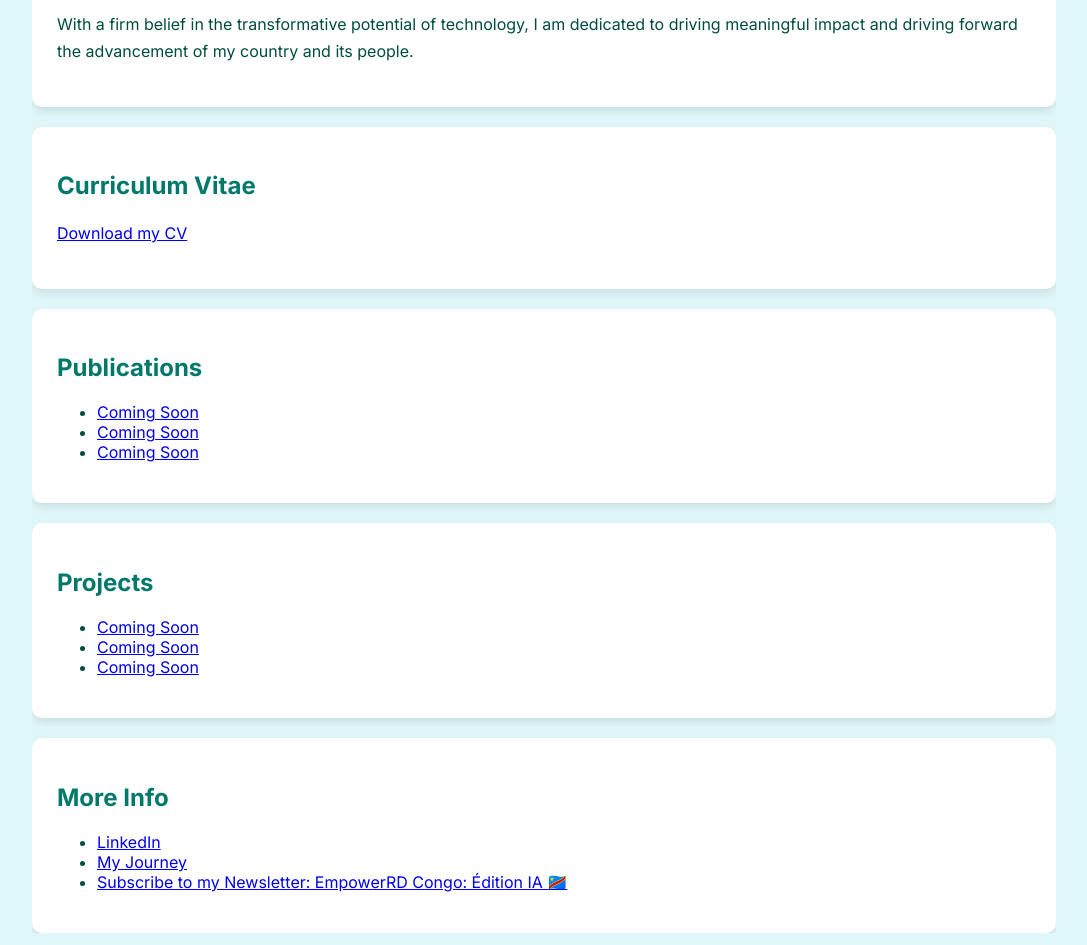
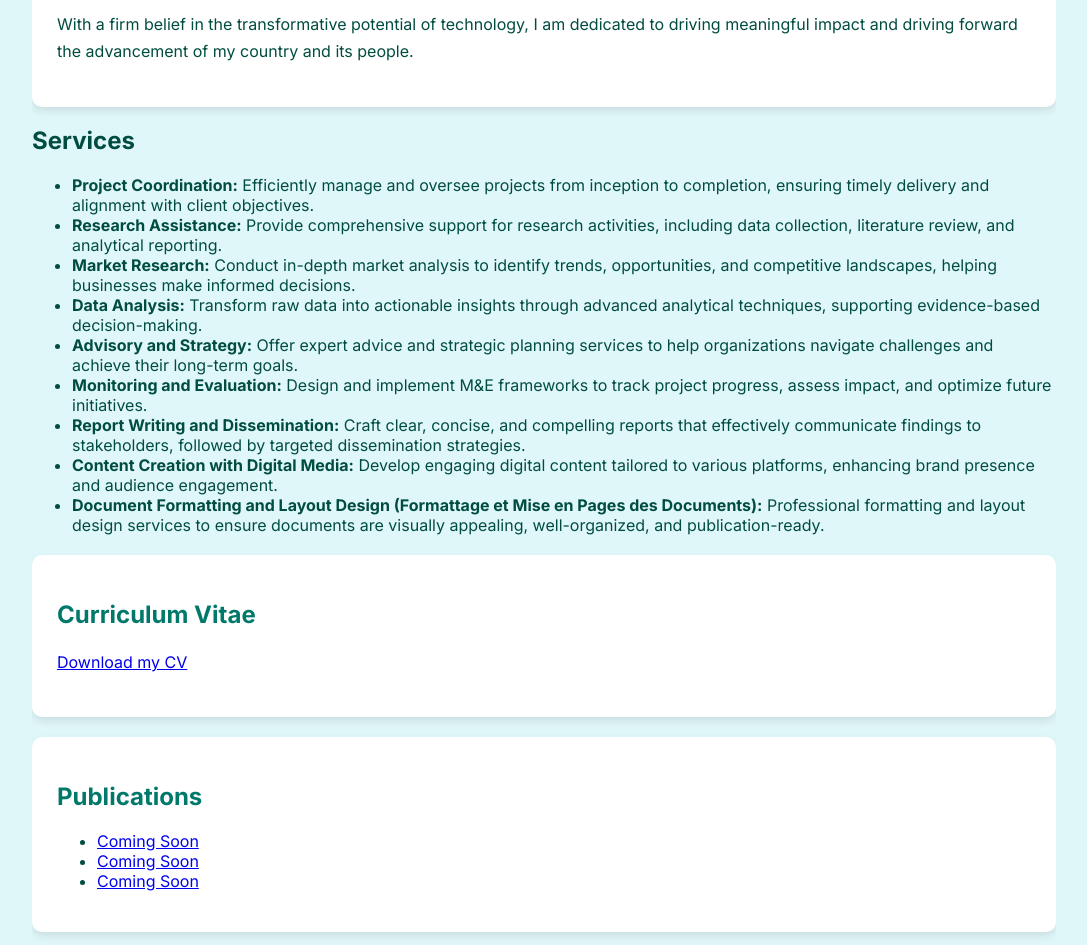
Before and after one commit to Ribz24/personal-webpage, a plain HTML site: page index.html in a window 1280 px wide. Shown: the part 580-1525 px from the top of the page, without its empty margins (96-1183 px from the left). Drawn offline with Linux system fonts and the light colour scheme.

Commit message:
Update index.html

```diff
--- a/index.html
+++ b/index.html
@@ -92,6 +92,7 @@
                 <ul>
                     <li><a href="#about">About Me</a></li>
                     <li><a href="#cv">CV</a></li>
+                    <li><a href="#services">Services</a></li>
                     <li><a href="#publications">Publications</a></li>
                     <li><a href="#projects">Projects</a></li>
                     <li><a href="#contact">More Info</a></li>
@@ -107,6 +108,21 @@
             <p>I am also serving on the steering committee of SAMEA’s Tech-enabled MERL Community of Practice (CoP) in South Africa.</p>
             <p>I have experienced the tangible benefits of tech-enabled evidence-based decision-making in our communities so I advocate for the responsible use of tech to enhance processes. This involves responsibly leveraging technology to empower communities and improve lives, promoting the responsible use of the latest technological tools and platforms to support professional and development program activities, improving community engagement, and guiding impactful and informed decisions that drive sustainable change ultimately leading to better outcomes for communities.</p>
             <p>With a firm belief in the transformative potential of technology, I am dedicated to driving meaningful impact and driving forward the advancement of my country and its people.</p>
+        </section>
+
+        <section id="services" class="services">
+           <h2>Services</h2>
+           <ul>
+               <li><strong>Project Coordination:</strong> Efficiently manage and oversee projects from inception to completion, ensuring timely delivery and alignment with client objectives.</li>
+               <li><strong>Research Assistance:</strong> Provide comprehensive support for research activities, including data collection, literature review, and analytical reporting.</li>
+               <li><strong>Market Research:</strong> Conduct in-depth market analysis to identify trends, opportunities, and competitive landscapes, helping businesses make informed decisions.</li>
+               <li><strong>Data Analysis:</strong> Transform raw data into actionable insights through advanced analytical techniques, supporting evidence-based decision-making.</li>
+               <li><strong>Advisory and Strategy:</strong> Offer expert advice and strategic planning services to help organizations navigate challenges and achieve their long-term goals.</li>
+               <li><strong>Monitoring and Evaluation:</strong> Design and implement M&E frameworks to track project progress, assess impact, and optimize future initiatives.</li>
+               <li><strong>Report Writing and Dissemination:</strong> Craft clear, concise, and compelling reports that effectively communicate findings to stakeholders, followed by targeted dissemination strategies.</li>
+               <li><strong>Content Creation with Digital Media:</strong> Develop engaging digital content tailored to various platforms, enhancing brand presence and audience engagement.</li>
+               <li><strong>Document Formatting and Layout Design (Formattage et Mise en Pages des Documents):</strong> Professional formatting and layout design services to ensure documents are visually appealing, well-organized, and publication-ready.</li>
+           </ul>
         </section>
 
         <section id="cv" class="cv">
```
